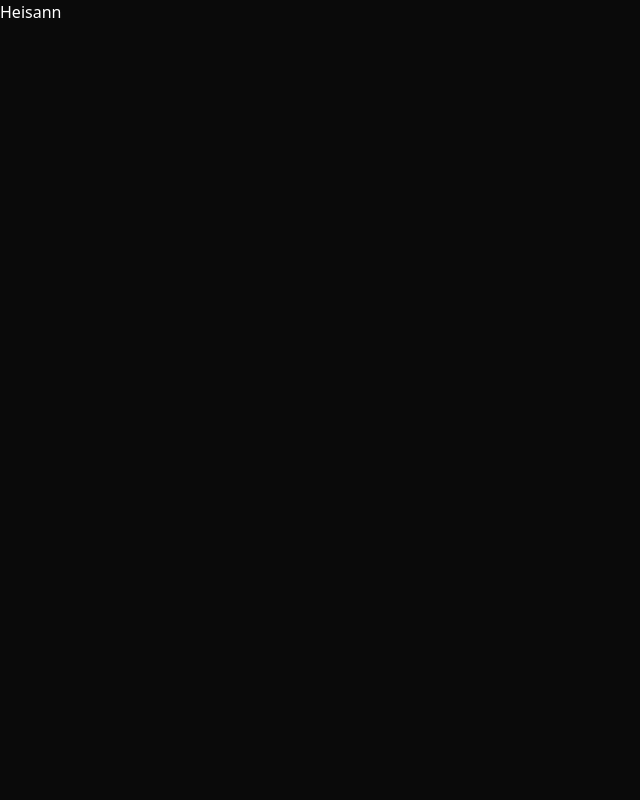
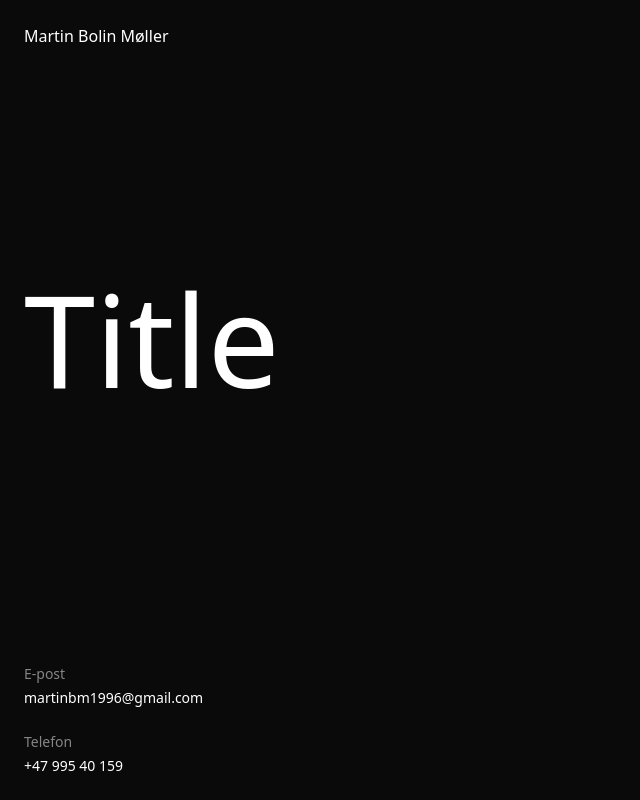
Before and after one commit to Martinbmoller/Portfolio, a website: page index.html in a window 1280 px wide. Shown: the whole page, without its empty margins (0-640 px from the left). Drawn offline with Linux system fonts and the light colour scheme.

Commit message:
Added the aside-element

```diff
--- a/index.html
+++ b/index.html
@@ -7,7 +7,22 @@
     <link href="./output.css" rel="stylesheet" />
     <title>Martin Bolin Møller</title>
   </head>
-  <body class="bg-neutral-950 text-white">
-    <main>Heisann</main>
+  <body class="bg-neutral-950 text-white text-base">
+    <main class="grid grid-cols-6 gap-6 p-6 h-screen">
+      <aside class="flex flex-col col-start-1 col-span-1 h-full">
+        <p class="h-1/3">Martin Bolin Møller</p>
+        <p class="text-9xl">Title</p>
+        <div class="flex flex-1 flex-col gap-6 justify-end text-sm">
+          <div class="flex flex-col gap-1">
+            <p class="text-white/50">E-post</p>
+            <p>martinbm1996@gmail.com</p>
+          </div>
+          <div class="flex flex-col gap-1">
+            <p class="text-white/50">Telefon</p>
+            <p>+47 995 40 159</p>
+          </div>
+        </div>
+      </aside>
+    </main>
   </body>
 </html>
```
Also changed, not shown: output.css.
